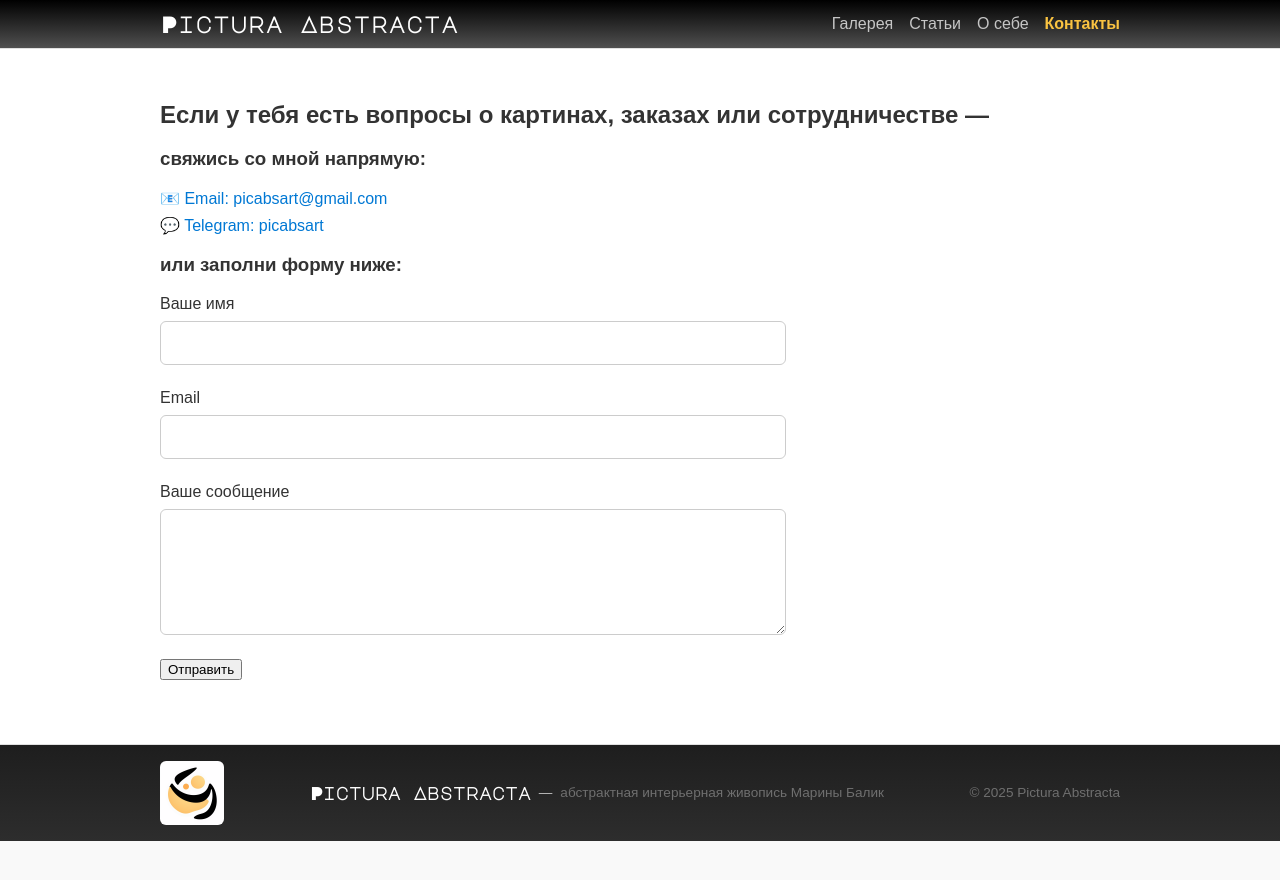
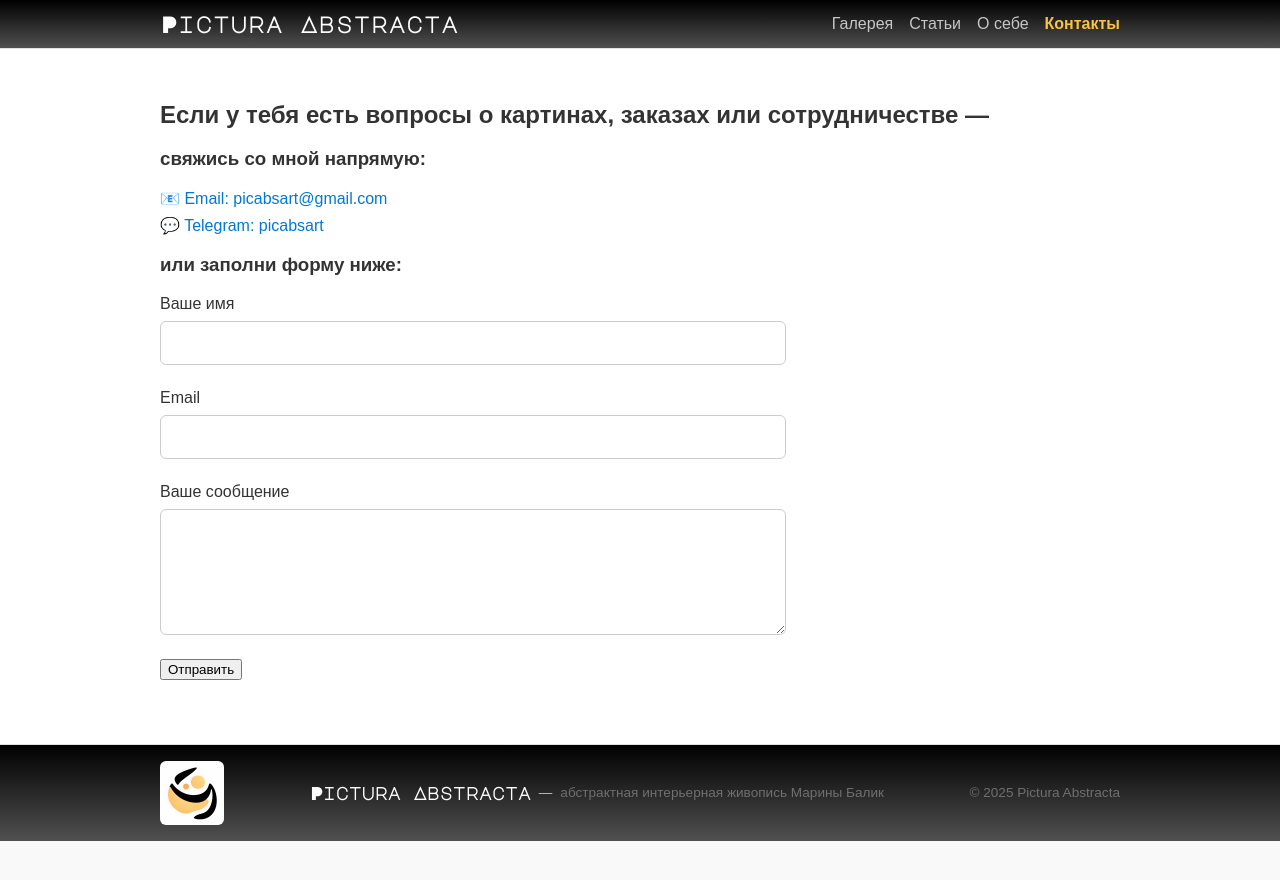
Before and after one commit to PicAbsArt/picabsart.github.io, a Jekyll site: the page built from contact.md, in a window 1280 px wide. Shown: the top 880 px of the page. Built offline with Jekyll 4.4.1, drawn with Linux system fonts in a browser that asks for light colours.

Commit message:
Update main.css

```diff
--- a/assets/main.css
+++ b/assets/main.css
@@ -270,7 +270,7 @@ img {
 /* === Футер (десктоп) === */
 
 .site-footer {
-  background: linear-gradient(to bottom, #1e1e1e, #2d2d2d);
+  background: linear-gradient(to bottom, #000000, #505050);
   color: #6f6f6f;
   padding: 1rem 0;
   font-size: 0.85rem;
```
